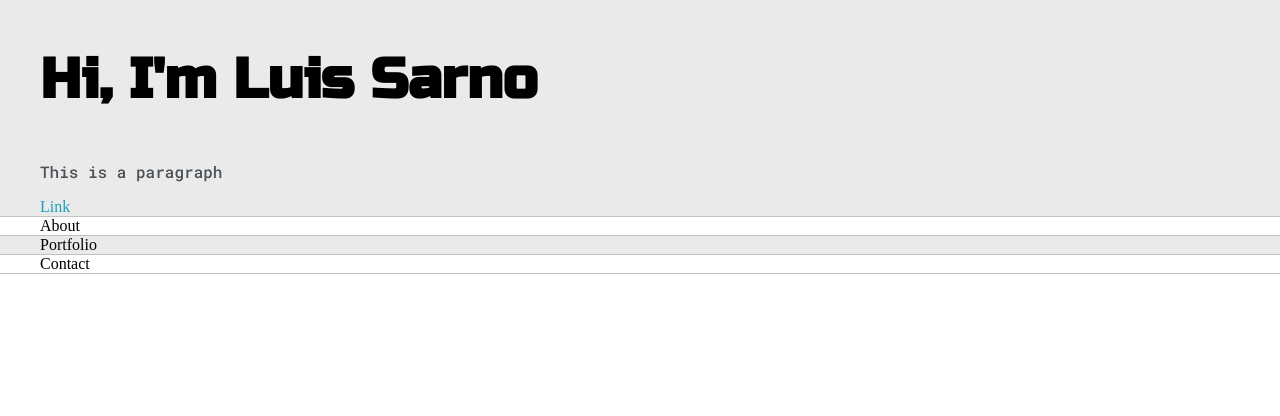
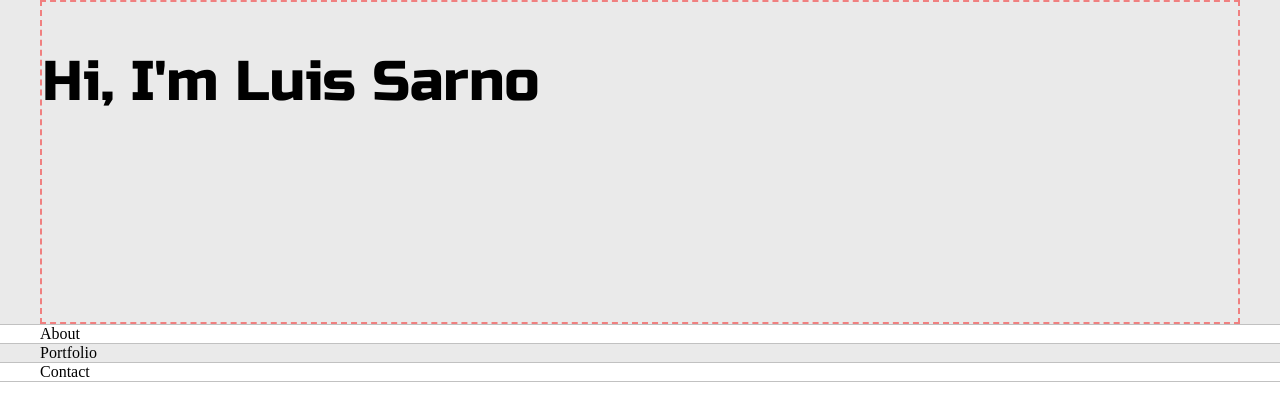
Before and after one commit to LuiSarno/Portfolio-Project-, a plain HTML site: page index.html in a window 1280 px wide. Drawn offline with Linux system fonts and the light colour scheme.

Commit message:
Created a visible grid around the first grid area

```diff
--- a/CSS/styles.css
+++ b/CSS/styles.css
@@ -13,9 +13,10 @@ html, body {
     margin: 0;
 }
 
-h1,h2,h3,h4,h5,h5{
+h1,h2,h3,h4,h5,h5,h6 strong{
 color:var(--mainText);
 font-family: 'Russo One', sans-serif;
+font-weight: 400;
 
 }
 
@@ -60,6 +61,12 @@ font-family: 'Roboto Mono', monospace;
     margin: 0 auto;
 }
 
+.greeting-wrapper{
+    display: grid;
+    border: 2px dashed lightcoral;
+    min-height: 20em;
+}
+
 @media screen and (max-width: 1200px){
     .main-container{
         width: 95%;
--- a/index.html
+++ b/index.html
@@ -12,11 +12,11 @@
 <body>
     <section class="s1">
         <div class="main-container">
-            <h1>
+                <div class="greeting-wrapper">
+                     <h1>
             Hi, I'm Luis Sarno
-            </h1>
-            <p>This is a paragraph</p>
-            <a href="#">Link</a>
+                     </h1>
+           </div>
         </div>
     </section>
 
```
